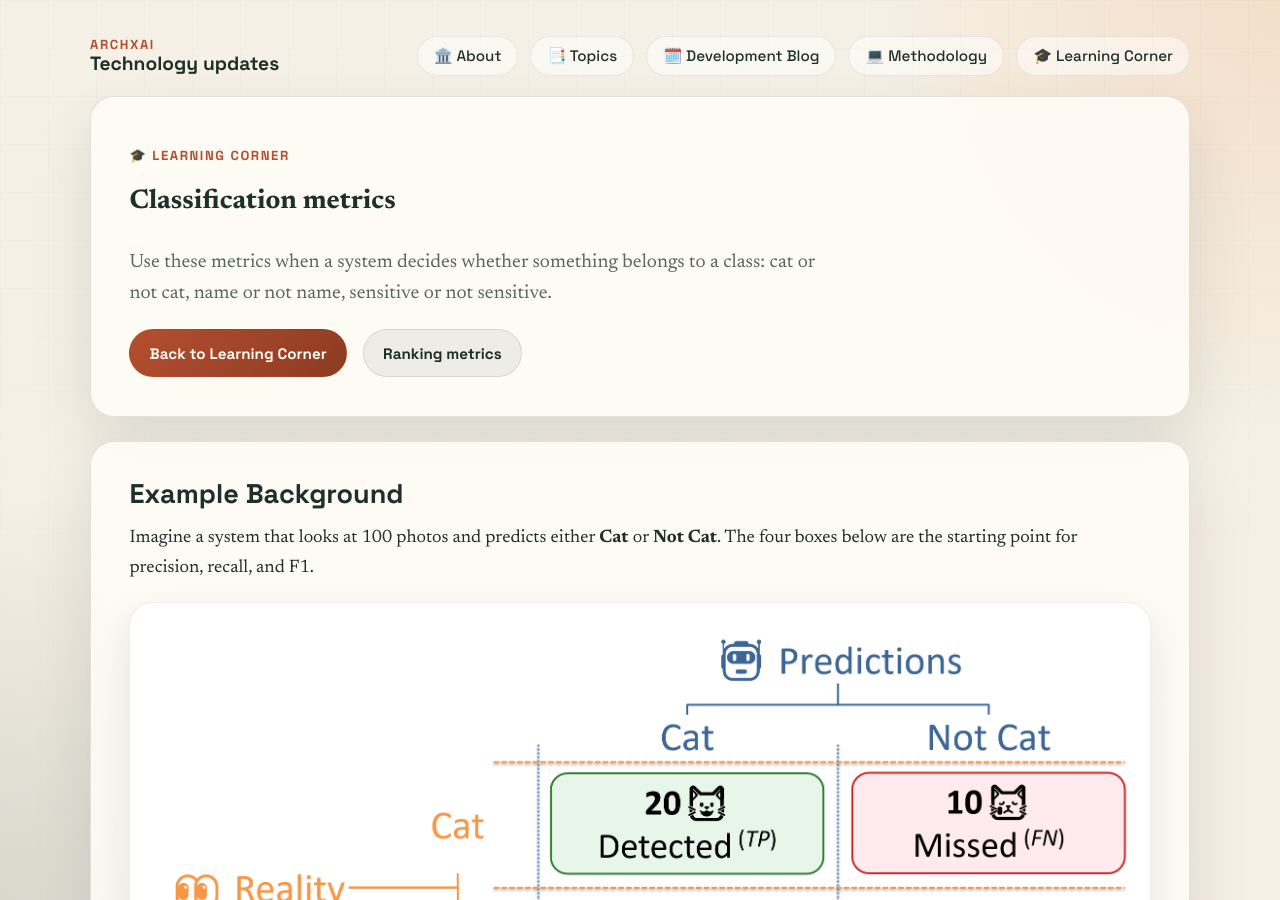
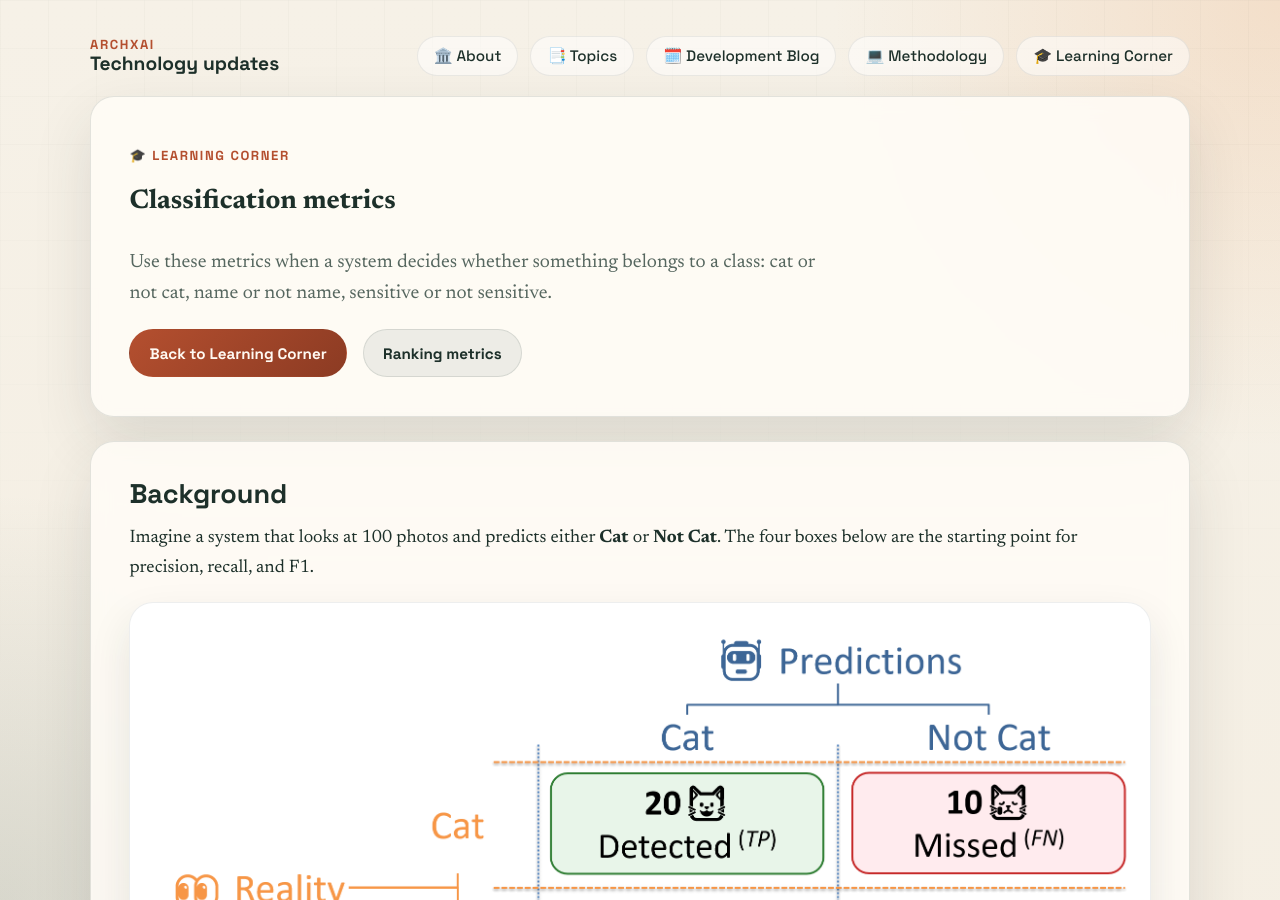
Before and after one commit to archxai/archxai.github.io, a Jekyll site: the page built from learning-classification.md, in a window 1280 px wide and 900 px high. Built offline with Jekyll 4.4.1, drawn with Linux system fonts in a browser that asks for light colours.

Commit message:
Rename section header from 'Example Background' to 'Background'

```diff
--- a/learning-classification.md
+++ b/learning-classification.md
@@ -16,7 +16,7 @@ permalink: /learning-corner/classification/
 </section>
 
 <section class="panel">
-  <h2>Example Background</h2>
+  <h2>Background</h2>
   <p>Imagine a system that looks at 100 photos and predicts either <strong>Cat</strong> or <strong>Not Cat</strong>. The four boxes below are the starting point for precision, recall, and F1.</p>
   <figure class="metric-figure">
     <img class="metric-image" src="{{ '/assets/images/learning/confusion-matrix-cat-detector.png' | relative_url }}" alt="Cat detector confusion matrix showing 20 detected cats, 10 missed cats, 5 false alarms, and 65 correct non-cats.">
```
